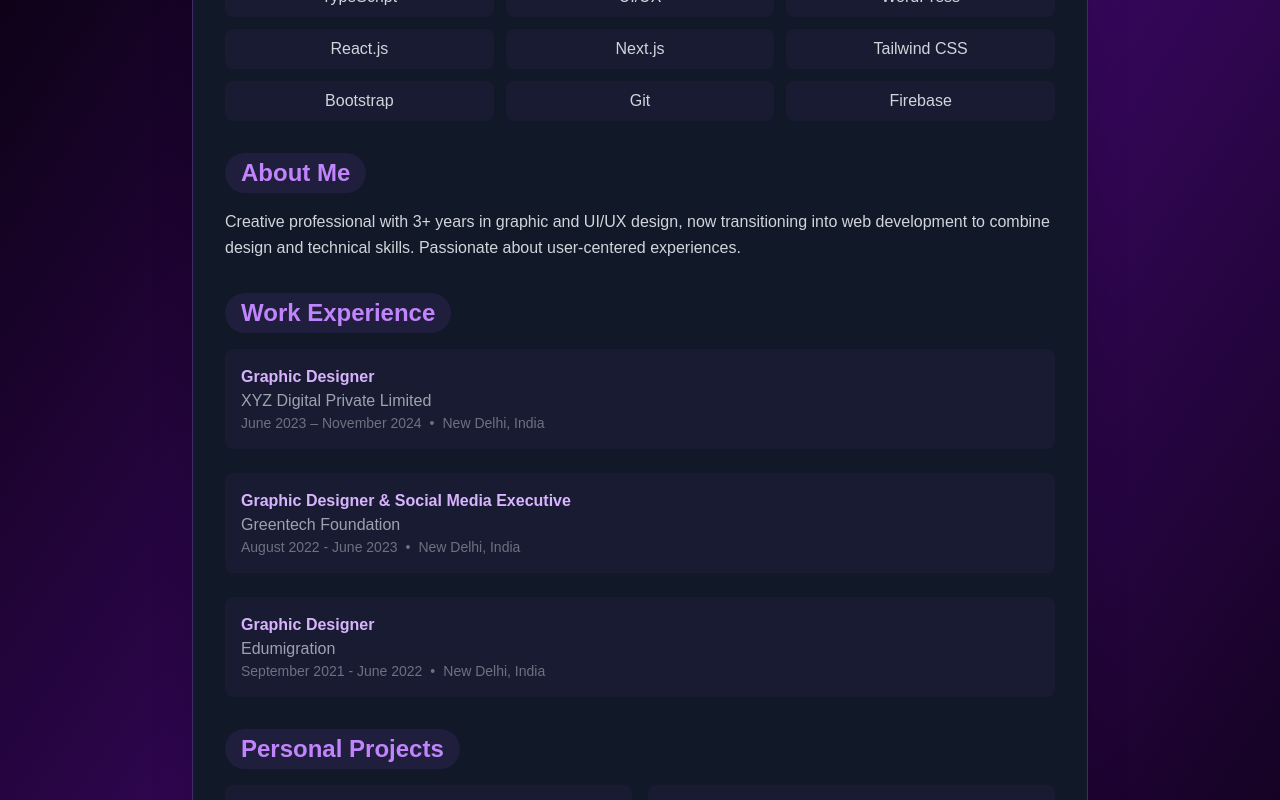
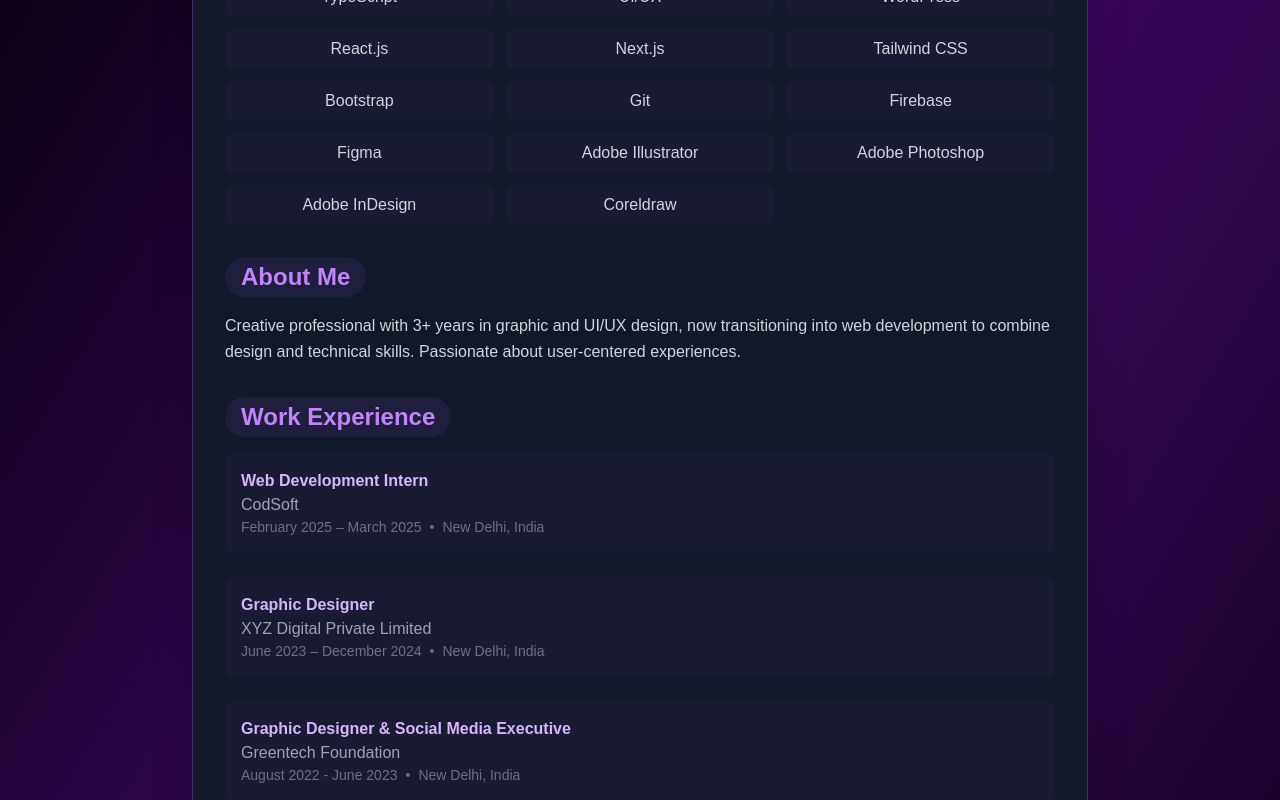
Before and after one commit to vaishcash/myportfolio, a Next.js app: page /resume in a window 1280 px wide. Shown: the part 440-1240 px from the top of the page. Built offline with nearby package versions, Linux system fonts and the light colour scheme.

Commit message:
resume update

```diff
--- a/components/ResumePage.tsx
+++ b/components/ResumePage.tsx
@@ -6,8 +6,6 @@ import Link from "next/link";
 const Resume = () => {
   return (
     <>
-
-
       <div className="bg-gradient-to-br  from-black via-purple-950 to-black min-h-screen p-4 md:p-8 flex justify-center items-start">
         <div className="max-w-4xl w-full bg-gray-900 shadow-2xl rounded-2xl p-6 md:p-8 border border-purple-500/30 backdrop-blur-sm hover:border-purple-500/10 transition-all mt-16 animate-fadeIn duration-300 ">
           {/* Header Section */}
@@ -113,6 +111,11 @@ const Resume = () => {
                 "Bootstrap",
                 "Git",
                 "Firebase",
+                "Figma",
+                "Adobe Illustrator",
+                "Adobe Photoshop",
+                "Adobe InDesign",
+                "Coreldraw",
               ].map((skill) => (
                 <div
                   key={skill}
@@ -148,9 +151,15 @@ const Resume = () => {
             <div className="space-y-6">
               {[
                 {
+                  title: "Web Development Intern",
+                  company: "CodSoft",
+                  period: "February 2025 – March 2025",
+                  location: "New Delhi, India",
+                },
+                {
                   title: "Graphic Designer",
                   company: "XYZ Digital Private Limited",
-                  period: "June 2023 – November 2024",
+                  period: "June 2023 – December 2024",
                   location: "New Delhi, India",
                 },
                 {
```
